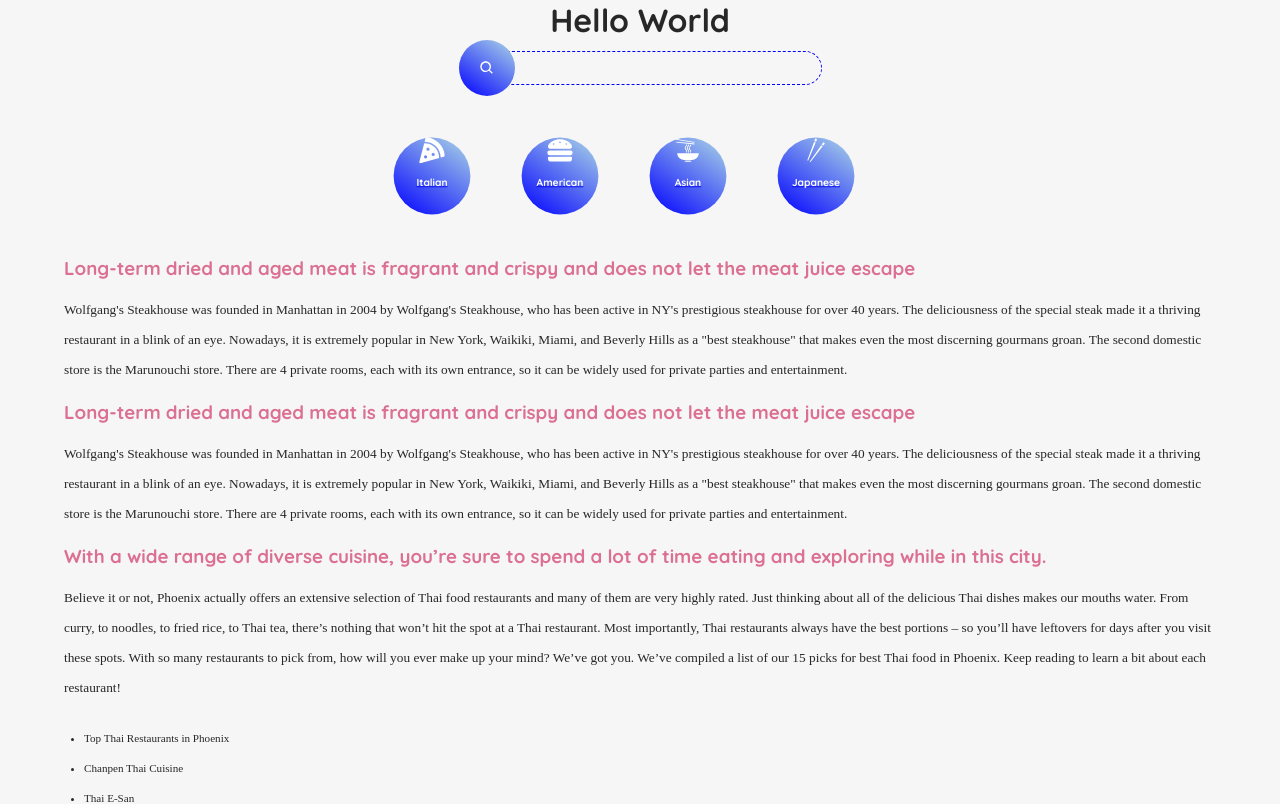
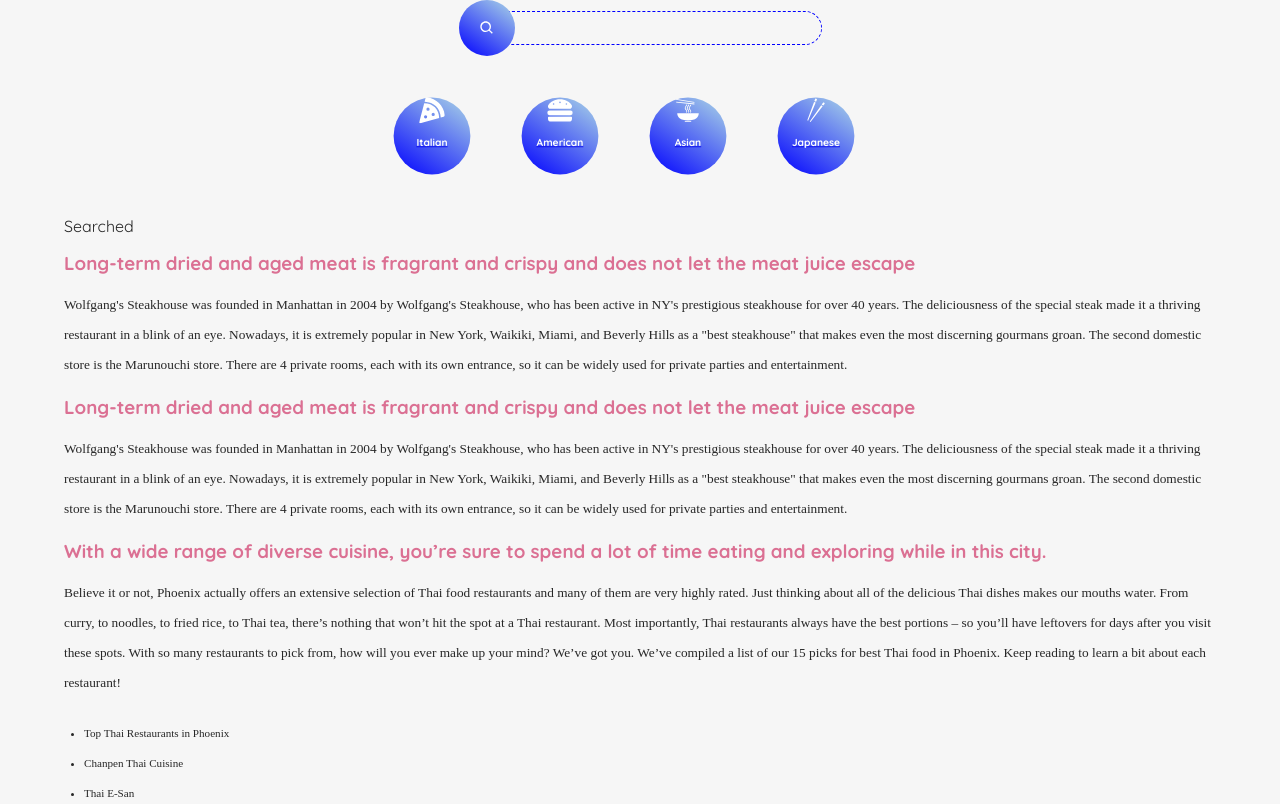
Before and after one commit to samuel-ma/Recipe-Application, a React (Create React App) app: page /searched in a window 1280 px wide. Shown: the top 804 px of the page. Built offline with nearby package versions, Linux system fonts and the light colour scheme.

Commit message:
4th day first commit

```diff
--- a/src/App.js
+++ b/src/App.js
@@ -10,7 +10,6 @@
   return (
     <div className="App">
       <BrowserRouter>
-          <h1>Hello World</h1>
           <Search />
           <Category />
           <Pages />
--- a/src/Components/Search.jsx
+++ b/src/Components/Search.jsx
@@ -5,14 +5,20 @@
 import {BiSearch} from "react-icons/bi";
 
 function Search() {
+
+  const [input, setInput] = useState("");
+
+  const submitHandler = (e) => {
+    e.preventDefault();
+  }
   return (
-    <FormStyle>
+    <FormStyle onSubmit={submitHandler}>
       <div className="search-icon">
         <BiSearch className="search" />
       </div>
 
       <div className="input-div">
-        <input type="text" />
+        <input onChange={(e) => setInput(e.target.vlaue)}  type="text"  value={input}/>
       </div>
 
     </FormStyle>
--- a/src/Pages/Pages.jsx
+++ b/src/Pages/Pages.jsx
@@ -2,12 +2,14 @@
 import Home from "./Home";
 import Cuisine from "./Cuisine";
 import { Routes, Route } from "react-router-dom";
+import Searched from './Searched';
 
 function Pages() {
   return (
         <Routes>
           <Route path='/' element={<Home/>} />
           <Route path='/cuisine/:type' element={<Cuisine/>} />
+          <Route path='/searched' element={<Searched/>} />
         </Routes>
 
   );
--- /dev/null
+++ b/src/Pages/Searched.jsx
@@ -0,0 +1,10 @@
+
+
+
+function Searched() {
+  return (
+    <div>Searched</div>
+  )
+}
+
+export default Searched
```
